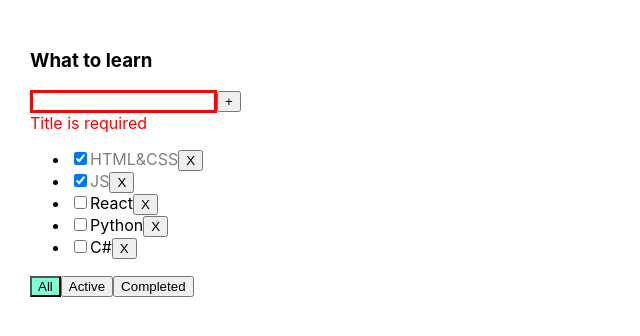
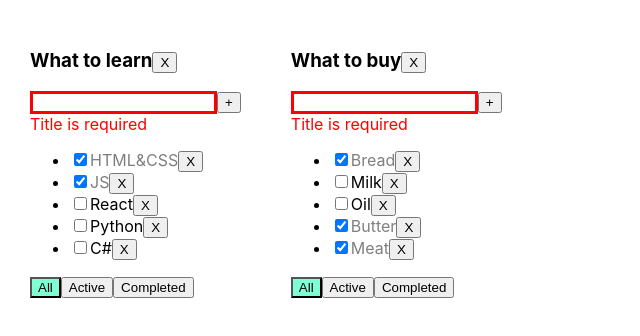
Before and after one commit to VladimirGromyko/todolist, a React (Create React App) app: page / in a window 1280 px wide. Shown: the top 336 px of the page, without its empty margins (0-640 px from the left). Built offline with nearby package versions, Linux system fonts and the light colour scheme.

Commit message:
07.12.2021 - add array of todoLists and modify functions for it

```diff
--- a/src/App.tsx
+++ b/src/App.tsx
@@ -11,56 +11,103 @@ export type TaskType = {
 }
 export type FilterType = 'All' | 'Active' | 'Completed'
 
+export type TodoListsTitleType = {
+    id: string,
+    title: string,
+    filter: FilterType
+}
+export type TasksStateType = {
+    [key: string]: Array<TaskType>
+}
+
 function App() {
-    const todoListTitle_1 = "What to learn"
 
-    let initialTask: Array<TaskType> = [
+    // const todoListTitle_1 = "What to learn"
+    let todoLists1 = v1()
+    let todoLists2 = v1()
+
+    const [todoLists, setTodoLists] = useState<Array<TodoListsTitleType>>([
+        {id: todoLists1, title: "What to learn", filter: "All"},
+        {id: todoLists2, title: "What to buy", filter: "All"}
+    ])
+
+    let initialTasks: TasksStateType = {
+        [todoLists1]: [
             {id: v1(), title: "HTML&CSS", isDone: true},
             {id: v1(), title: "JS", isDone: true},
             {id: v1(), title: "React", isDone: false},
             {id: v1(), title: "Python", isDone: false},
             {id: v1(), title: "С#", isDone: false}
+        ],
+        [todoLists2]: [
+            {id: v1(), title: "Bread", isDone: true},
+            {id: v1(), title: "Milk", isDone: false},
+            {id: v1(), title: "Oil", isDone: false},
+            {id: v1(), title: "Butter", isDone: true},
+            {id: v1(), title: "Meat", isDone: true}
         ]
+    }
+    // type TodoType = typeof initialTasks
+    // type TodoListsType = ReturnType<TodoType>
 
-    const [tasks, setTask] = useState(initialTask)
+    const [tasks, setTask] = useState<TasksStateType>(initialTasks)
 
-    const removeTask = (id: string) => {
-        setTask(tasks.filter(t_el => t_el.id !== id))
+    const removeTask = (todoListId: string, id: string) => {
+        let taskAfterRemove = tasks[todoListId].filter(el => el.id !== id)
+        setTask({...tasks, [todoListId]: taskAfterRemove})
     }
-    const addTask = (title: string) => {
-        if (title.trim()){
-            setTask([{id: v1(), title, isDone: false}, ...tasks])
+
+    const addTask = (todoListId: string, title: string) => {
+        if (title.trim()) {
+            let newTask = [{id: v1(), title: title.trim(), isDone: false}, ...tasks[todoListId]]
+            setTask({...tasks, [todoListId]: newTask})
         }
     }
-    const [filter, setFilter] = useState<FilterType>('All')
-
-    const addFilter = (value: FilterType) => {
-        setFilter(value)
+// const [filter, setFilter] = useState<FilterType>('All')
+//
+    const addFilter = (todoListId: string, value: FilterType) => {
+        setTodoLists(todoLists.map(m => m.id === todoListId ? {...m, filter: value} : m))
     }
-    const changeStatus = (id: string, status: boolean) => {
-        let task = tasks.map(m => {
-            return m.id === id ? {...m, isDone: status} : m
-        })
-        setTask(task)
+    const changeStatus = (todoListId: string, id: string, status: boolean) => {
+        let task = tasks[todoListId].map(m => m.id === id ? {...m, isDone: status} : m)
+        setTask({...tasks, [todoListId]: task})
+    }
+    const removeTodoList = (todoListId: string) => {
+        setTodoLists(todoLists.filter(f => f.id !== todoListId))
+        delete tasks[todoListId]
     }
 
-    let newTask = tasks
-    if (filter === "Active") {
-        newTask = tasks.filter(t_el => !t_el.isDone)
+// if (filter === "Active") {
+//     newTask = tasks.filter(t_el => !t_el.isDone)
+// }
+// if (filter === "Completed") {
+//     newTask = tasks.filter(t_el => t_el.isDone)
+// }
+    return (<div className="App">
+            {todoLists.map(m => {
+                let newTask = tasks[m.id]
+                if (m.filter === "Active") {
+                    newTask = tasks[m.id].filter(t_el => !t_el.isDone)
                 }
-    if (filter === "Completed") {
-        newTask = tasks.filter(t_el => t_el.isDone)
+                if (m.filter === "Completed") {
+                    newTask = tasks[m.id].filter(t_el => t_el.isDone)
                 }
-
-    return (<div className="App">
-            <TodoList title={todoListTitle_1}
+                return (
+                    <TodoList
+                        key={m.id}
+                        todoListId={m.id}
+                        title={m.title}
                         tasks={newTask}
                         removeTask={removeTask}
                         addFilter={addFilter}
                         addTask={addTask}
                         changeStatus={changeStatus}
-                      filter={filter}
+                        filter={m.filter}
+                        removeTodoList={removeTodoList}
                     />
+                )
+            })}
+
         </div>
     )
 }
--- a/src/TodoList.tsx
+++ b/src/TodoList.tsx
@@ -6,17 +6,19 @@ import s from "./TodoList.module.css"
 
 
 type TodoListPropsType = {
+    todoListId: string
     title: string
     tasks: Array<TaskType>
-    removeTask: (id: string) => void
-    addFilter: (value: FilterType) => void
-    addTask: (title: string) => void
-    changeStatus: (id: string, status: boolean) => void
+    removeTask: (todoListId: string, id: string) => void
+    addFilter: (todoListId: string, value: FilterType) => void
+    addTask: (todoListId: string, title: string) => void
+    changeStatus: (todoListId: string, id: string, status: boolean) => void
     filter: FilterType
+    removeTodoList: (todoListId: string) => void
 }
 export const TodoList = ({
-                             title, tasks, removeTask, addFilter, addTask,
-                             changeStatus, filter, ...props
+                             todoListId, title, tasks, removeTask, addFilter,
+                             addTask, changeStatus, filter, removeTodoList, ...props
                          }: TodoListPropsType) => {
 
     const [newTitle, setNewTitle] = useState('')
@@ -25,31 +27,41 @@ export const TodoList = ({
     const addTaskHandler = () => {
         let trimNewTitle = newTitle.trim()
         if (trimNewTitle && trimNewTitle.length < 15) {
-            addTask(trimNewTitle)
+            addTask(todoListId, trimNewTitle)
             setNewTitle('')
-            setError(false)
+            setError('Title is required')
         } else if (trimNewTitle.length > 15) {
         } else {
             setError('Title is required')
             setNewTitle('')
         }
     }
-    const addFilterTaskHandler = (value: FilterType) => {
-        addFilter(value)
+    const addFilterTaskHandler = (todoListId: string, value: FilterType) => {
+        addFilter(todoListId, value)
     }
-    const removeTaskHandler = (tId: string) => {
-        removeTask(tId)
+    const removeTaskHandler = (todoListId: string, tId: string) => {
+        removeTask(todoListId, tId)
     }
     const onChangeCheckboxHandler = (elId: string, e: ChangeEvent<HTMLInputElement>) => {
-        changeStatus(elId, e.currentTarget.checked)
+        changeStatus(todoListId, elId, e.currentTarget.checked)
+    }
+    const removeTodoListHandler = (todoListId: string) => {
+        removeTodoList(todoListId)
     }
 
     return (
         <div>
-            <h3>{title}</h3>
+            <h3>{title}
+                <button onClick={() => removeTodoListHandler(todoListId)}>X</button>
+            </h3>
             <div>
-                <Input newTitle={newTitle} setNewTitle={setNewTitle} addTask={addTask} setError={setError}
-                       error={error}/>
+                <Input
+                    todoListId={todoListId}
+                    newTitle={newTitle}
+                    setNewTitle={setNewTitle}
+                    addTask={addTask}
+                    setError={setError}
+                    error={error}/>
                 {/*<Button name={'+'} callBack={addTaskHandler}/>*/}
                 <button onClick={addTaskHandler}>+</button>
                 {error && <div className={s.errorMessage}>{error}</div>}
@@ -65,16 +77,17 @@ export const TodoList = ({
                             <span className={el.isDone ? s.isDone : ''}>
                                 {el.title}
                             </span>
-                            <button onClick={() => removeTaskHandler(el.id)}>X</button>
+                            <button onClick={() => removeTaskHandler(todoListId, el.id)}>X</button>
                             {/*  <Button name='X' callBack={() => removeTaskHandler(el.id)}/>*/}
                         </li>
                     )
                 })}
             </ul>
             <div>
-                <Button name={'All'} filter={filter} callBack={() => addFilterTaskHandler('All')}/>
-                <Button name={'Active'} filter={filter} callBack={() => addFilterTaskHandler('Active')}/>
-                <Button name={'Completed'} filter={filter} callBack={() => addFilterTaskHandler('Completed')}/>
+                <Button name={'All'} filter={filter} callBack={() => addFilterTaskHandler(todoListId, 'All')}/>
+                <Button name={'Active'} filter={filter} callBack={() => addFilterTaskHandler(todoListId, 'Active')}/>
+                <Button name={'Completed'} filter={filter}
+                        callBack={() => addFilterTaskHandler(todoListId, 'Completed')}/>
             </div>
         </div>
     )
--- a/src/components/Input.tsx
+++ b/src/components/Input.tsx
@@ -2,13 +2,14 @@ import React, {ChangeEvent, KeyboardEvent} from 'react';
 import s from './../TodoList.module.css'
 
 type InputPropsType = {
+    todoListId: string
     newTitle: string
     setNewTitle: (newTitle: string) => void
-    addTask: (title: string) => void
+    addTask: (todoListId: string, title: string) => void
     setError: (error: string | boolean) => void
     error: string | boolean
 }
-export const Input = ({newTitle, setNewTitle, addTask, setError, error, ...props}: InputPropsType) => {
+export const Input = ({todoListId, newTitle, setNewTitle, addTask, setError, error, ...props}: InputPropsType) => {
 
     const onChangeTaskHandler = (e: ChangeEvent<HTMLInputElement>) => {
         setNewTitle(e.currentTarget.value)
@@ -25,7 +26,7 @@ export const Input = ({newTitle, setNewTitle, addTask, setError, error, ...props
         // if (e.ctrlKey) {
         if (e.key === 'Enter') {
             if (newTitle.trim().length < 15) {
-                addTask(newTitle)
+                addTask(todoListId, newTitle)
                 setNewTitle('')
                 setError('Title is required')
             }
```
Lines whose indentation alone changed are shown as unchanged.
